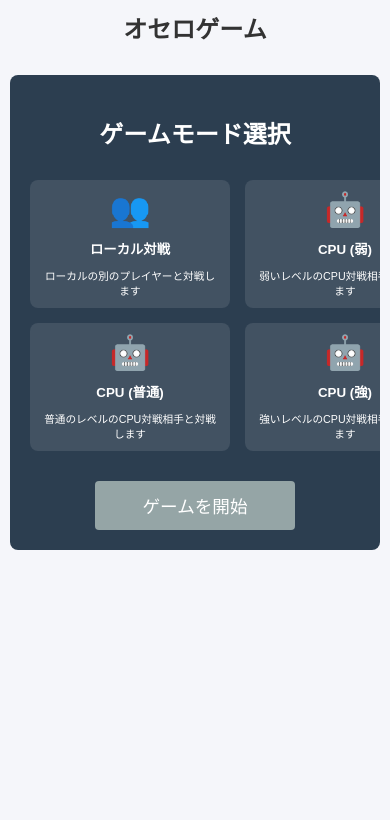
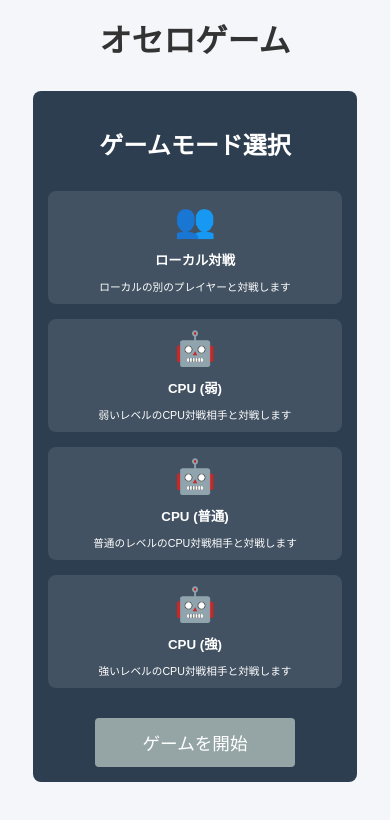
Before and after one commit to namakun/othello, a Vue app: page / in a window 390 px wide. Shown: the top 820 px of the page. Built offline with nearby package versions, Linux system fonts and the light colour scheme.

Commit message:
レスポンシブデザイン修正

```diff
--- a/src/App.vue
+++ b/src/App.vue
@@ -63,7 +63,7 @@ export default {
 .app {
   font-family: Arial, sans-serif;
   text-align: center;
-  padding: min(20px, 4vw);
+  padding: 15px;
   color: #333;
   min-height: 100vh;
   box-sizing: border-box;
@@ -75,35 +75,48 @@ export default {
 .game-container {
   display: flex;
   justify-content: center;
-  align-items: flex-start;
-  margin-top: min(20px, 3vh);
+  align-items: flex-start; /* 上部揃えに変更 */
+  margin-top: 15px;
   flex: 1;
   width: 100%;
-  overflow-x: hidden;
+  overflow: hidden;
 }
 
 h1 {
   color: #333;
-  margin: 0 0 min(20px, 3vh) 0;
-  font-size: clamp(1.5em, 5vw, 2.5em);
+  margin: 0 0 15px 0;
+  font-size: 2em;
 }
 
 /* ページ全体のリセット */
 body {
   margin: 0;
   padding: 0;
-  overflow-x: hidden;
   width: 100%;
 }
 
-/* メディアクエリ - 小さい画面用 */
-@media (max-width: 480px) {
-  .app {
-    padding: 10px;
+html {
+  height: 100%;
+}
+
+/* PC版ではスクロールを無効化、スマホ版では有効化 */
+@media (min-width: 701px) {
+  body, html {
+    overflow: hidden;
+    height: 100%;
+  }
+}
+
+/* スマホ版ではスクロールを有効化 */
+@media (max-width: 700px) {
+  body, html {
+    overflow-x: hidden;
+    overflow-y: auto;
+    min-height: 100%;
   }
 
-  h1 {
-    margin-bottom: 10px;
+  .app {
+    min-height: 100vh;
   }
 }
 </style>
--- a/src/assets/styles/ColorSelection.css
+++ b/src/assets/styles/ColorSelection.css
@@ -3,6 +3,8 @@
   padding: 15px;
   background-color: rgba(255, 255, 255, 0.05);
   border-radius: 8px;
+  transform: scale(0.85);
+  transform-origin: top center;
 }
 
 .color-options {
--- a/src/assets/styles/GameBoard.css
+++ b/src/assets/styles/GameBoard.css
@@ -15,12 +15,14 @@
 /* --- レイアウトと共通スタイル --- */
 .game-board {
   display: inline-block;
-  padding: 10px;
+  padding: 8px;
   background-color: var(--board-bg);
   border-radius: 8px;
   color: var(--text-light);
   max-width: 100%;
   box-sizing: border-box;
+  transform: scale(0.85);
+  transform-origin: top center;
 }
 
 .button-container {
@@ -57,31 +59,31 @@ button,
 /* --- プレイヤー情報 --- */
 .player-info {
   display: flex;
-  justify-content: center;  /* 中央揃えに戻す */
+  justify-content: center;
   align-items: center;
-  margin: min(10px, 1.5vh) 0;
-  padding: min(8px, 1.5vw);
+  margin: 8px 0;
+  padding: 6px;
   background-color: rgba(255,255,255,0.1);
   border-radius: 8px;
 }
-.player-info.opponent { margin-bottom: min(15px, 2vh); }
-.player-info.current-player { margin-top: min(15px, 2vh); }
+.player-info.opponent { margin-bottom: 10px; }
+.player-info.current-player { margin-top: 10px; }
 
 .player-piece {
   display: flex;
   align-items: center;
   justify-content: center;
-  width: min(30px, 4vmin);
-  height: min(30px, 4vmin);
-  padding: min(4px, 0.5vmin);
-  margin-right: min(20px, 3vw);
+  width: 24px;
+  height: 24px;
+  padding: 3px;
+  margin-right: 15px;
   border-radius: 50%;
   background-color: rgba(255,255,255,0.1);
 }
 /* プレイヤー情報の駒用スタイル - より詳細なセレクタで上書き */
 .player-info .player-piece .piece {
-  width: min(25px, 3.5vmin);
-  height: min(25px, 3.5vmin);
+  width: 20px;
+  height: 20px;
   position: static !important;  /* absoluteを上書き */
   transform: none !important;   /* transformを上書き */
   top: auto !important;         /* topを上書き */
@@ -95,7 +97,7 @@ button,
 }
 
 .player-score {
-  font-size: clamp(0.9em, 3vw, 1.2em);
+  font-size: 1em;
   font-weight: bold;
 }
 
@@ -111,8 +113,8 @@ button,
 
 /* --- セル --- */
 .board-cell {
-  width: min(50px, 6vmin);
-  height: min(50px, 6vmin);
+  width: 40px;
+  height: 40px;
   background-color: var(--board-cell-bg);
   border: 1px solid var(--board-bg);
   display: flex;
@@ -126,8 +128,8 @@ button,
 
 /* --- 駒コンテナ --- */
 .piece-container {
-  width: min(40px, 5vmin);
-  height: min(40px, 5vmin);
+  width: 32px;
+  height: 32px;
   position: relative;
   transform-style: preserve-3d;
   transform: rotateY(0deg);
@@ -145,8 +147,8 @@ button,
 
 /* --- 駒（表裏共通） --- */
 .piece {
-  width: min(40px, 5vmin);
-  height: min(40px, 5vmin);
+  width: 32px;
+  height: 32px;
   border-radius: 50%;
   position: absolute;
   /* 駒を中央に配置 */
@@ -174,21 +176,21 @@ button,
 /* --- 有効手インジケーター --- */
 .valid-move-indicator {
   position: absolute;
-  width: min(16px, 2vmin);
-  height: min(16px, 2vmin);
+  width: 12px;
+  height: 12px;
   border-radius: 50%;
   background-color: rgba(255,255,255,0.3);
 }
 
 /* --- ゲーム情報 --- */
 .game-info {
-  margin-top: min(10px, 1.5vh);
+  margin-top: 8px;
   text-align: center;
-  font-size: clamp(0.9em, 3vw, 1.2em);
+  font-size: 1em;
 }
 .status-message {
-  padding: min(10px, 1.5vw);
-  margin: min(10px, 1.5vh) 0;
+  padding: 8px;
+  margin: 8px 0;
   border-radius: 4px;
   background-color: rgba(255,255,255,0.1);
 }
@@ -206,9 +208,9 @@ button,
 .restart-button,
 .menu-button {
   color: #fff;
-  padding: min(8px, 1.5vw) min(16px, 3vw);
+  padding: 6px 12px;
   border-radius: 4px;
-  font-size: clamp(0.8em, 2.5vw, 1em);
+  font-size: 0.9em;
 }
 .restart-button {
   background-color: var(--accent);
--- a/src/assets/styles/ModeSelection.css
+++ b/src/assets/styles/ModeSelection.css
@@ -7,6 +7,8 @@
   border-radius: 8px;
   color: #ecf0f1;
   box-sizing: border-box;
+  transform: scale(0.85);
+  transform-origin: top center;
 }
 
 /* 見出し */
@@ -98,21 +100,40 @@
 }
 
 /* レスポンシブ対応 */
-/* スマホ幅（<=600px）：1 列 */
-@media (max-width: 600px) {
+/* スマホ幅：1 列 - スケール変換を考慮して閾値を調整 */
+@media (max-width: 700px) {
   .mode-options {
     grid-template-columns: 1fr;
   }
+
+  /* スマホ版ではスケールを解除して自然なサイズに */
+  .mode-selection {
+    transform: none;
+    width: 90%;
+    padding: 15px;
+  }
+
+  /* 各モードオプションの調整 */
+  .mode-option {
+    min-width: auto;
+    width: 100%;
+    padding: 12px;
+  }
 }
 
-/* タブレット幅（<=1024px）：2 列 */
-@media (max-width: 1024px) {
+/* タブレット幅：2 列 - スケール変換を考慮して閾値を調整 */
+@media (min-width: 701px) and (max-width: 1200px) {
   .mode-options {
     grid-template-columns: repeat(2, 1fr);
   }
+
+  /* タブレット版でもスケールを調整 */
+  .mode-selection {
+    transform: scale(0.9);
+  }
 }
 
-/* 中程度画面（<=1200px）：ボタン内フォント縮小など */
+/* 中程度画面：ボタン内フォント縮小など */
 @media (max-width: 1200px) {
   .mode-option {
     padding: 10px;
```
